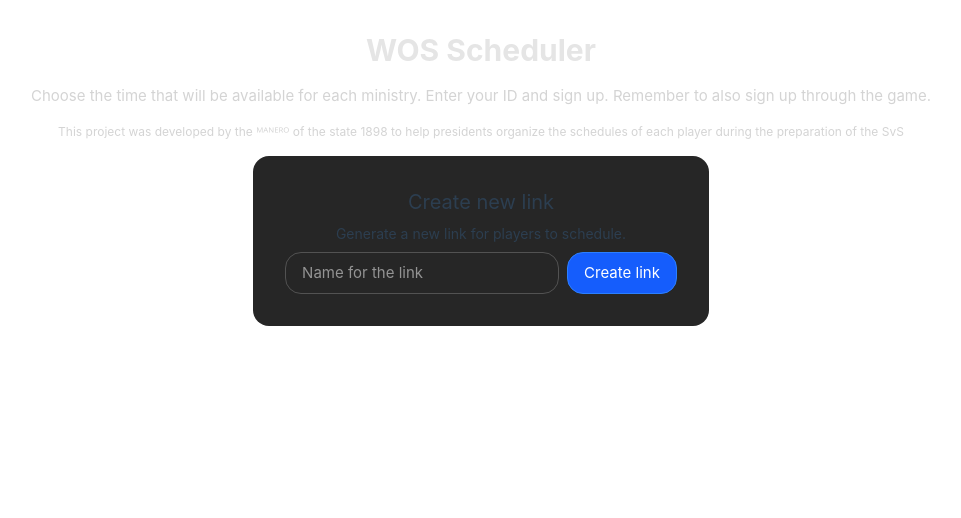
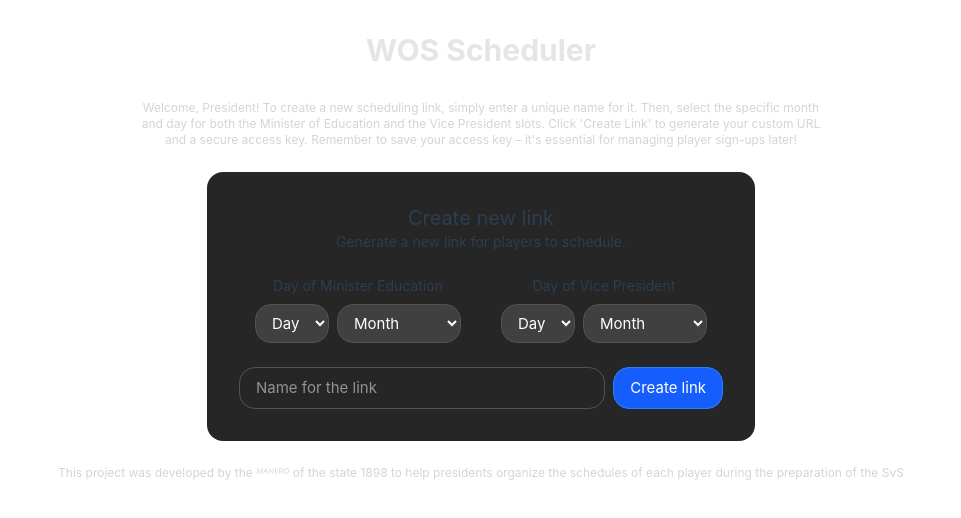
Before and after one commit to rafaeldiastd/schedulesvs, a Vue app: page / in a window 1280 px wide. Shown: the top 518 px of the page, without its empty margins (159-1120 px from the left). Built offline with nearby package versions, Linux system fonts and the light colour scheme.

Commit message:
refresh infos

```diff
--- a/src/App.vue
+++ b/src/App.vue
@@ -15,18 +15,76 @@
       <h2 v-if="linkId"> {{ currentLinkName }}</h2>
       <h2 v-if="!linkId"> {{ newLinkName }}</h2>
 
-      <span class="text-md text-neutral-300 text-center">Choose the time that will be available for each ministry.
-        Enter your ID and sign up. Remember to also sign up through the game.</span>
-      <span class="text-xs text-neutral-300 p-2 text-center">This project was developed by the ᴹᴬᴺᴱᴿᴼ of the state 1898
-        to help presidents organize the schedules of each player during the preparation of the SvS</span>
-      <div v-if="!linkId && !accessKey" class="flex flex-col gap-2 bg-neutral-800 p-8 rounded-2xl  text-center">
+      <span class="text-xs text-neutral-300 text-center max-w-[720px] p-4">Welcome, President! To create a new
+        scheduling
+        link, simply enter a unique name for it. Then, select the specific month and day for both the Minister of
+        Education and the Vice President slots. Click 'Create Link' to generate your custom URL and a secure access key.
+        Remember to save your access key – it's essential for managing player sign-ups later!</span>
+
+      <div v-if="!linkId && !accessKey" class="flex flex-col bg-neutral-800 p-8 rounded-2xl  text-center">
         <h2 class="text-xl font-normal">Create new link</h2>
         <p class="text-sm text-muted-foreground">Generate a new link for players to schedule.</p>
-        <div class="flex gap-2 items-center justify-center">
+        <div class="grid grid-cols-2 gap-2 items-center justify-center">
+
+          <div class="md:col-span-1 col-span-2 flex-col gap-2 md:p-4">
+            <h2 class="text-sm py-2">Day of Minister Education</h2>
+            <div class="flex gap-2">
+
+              <select v-model="educationDay"
+                class="border rounded-2xl bg-neutral-700 border-neutral-600 text-white px-3 py-2 flex-1">
+                <option value="">Day</option>
+                <option v-for="day in 31" :key="day" :value="day">{{ day }}</option>
+              </select>
+              <select v-model="educationMonth"
+                class="border rounded-2xl bg-neutral-700 border-neutral-600 text-white px-3 py-2 flex-1">
+                <option value="">Month</option>
+                <option value="January">January</option>
+                <option value="February">February</option>
+                <option value="March">March</option>
+                <option value="April">April</option>
+                <option value="May">May</option>
+                <option value="June">June</option>
+                <option value="July">July</option>
+                <option value="August">August</option>
+                <option value="September">September</option>
+                <option value="October">October</option>
+                <option value="November">November</option>
+                <option value="December">December</option>
+              </select>
+            </div>
+          </div>
+          <div class="md:col-span-1 col-span-2 flex-col gap-2 md:p-4">
+            <h2 class="text-sm py-2">Day of Vice President</h2>
+            <div class="flex gap-2">
+              <select v-model="vicePresidentDay"
+                class="border rounded-2xl bg-neutral-700 border-neutral-600 text-white px-3 py-2 flex-1">
+                <option value="">Day</option>
+                <option v-for="day in 31" :key="day" :value="day">{{ day }}</option>
+              </select>
+              <select v-model="vicePresidentMonth"
+                class="border rounded-2xl bg-neutral-700 border-neutral-600 text-white px-3 py-2 flex-1">
+                <option value="">Month</option>
+                <option value="January">January</option>
+                <option value="February">February</option>
+                <option value="March">March</option>
+                <option value="April">April</option>
+                <option value="May">May</option>
+                <option value="June">June</option>
+                <option value="July">July</option>
+                <option value="August">August</option>
+                <option value="September">September</option>
+                <option value="October">October</option>
+                <option value="November">November</option>
+                <option value="December">December</option>
+              </select>
+            </div>
+          </div>
+          <div class="col-span-2 flex gap-2">
             <input id="linkName" v-model="newLinkName" type="text" placeholder="Name for the link"
-            class="border rounded-2xl bg-neutral-800 border-neutral-600  text-white px-4 py-2" />
+              class="border rounded-2xl bg-neutral-800 border-neutral-600  text-white px-4 py-2 flex-1" />
+
             <button @click="createLink" :disabled="loading"
-            class="border border-blue-500 rounded-2xl bg-blue-600 text-white px-4 py-2">
+              class="border border-blue-500 rounded-2xl bg-blue-600 text-white px-4 py-2 ">
               <template v-if="loading">
                 Creating...
               </template>
@@ -34,6 +92,8 @@
                 Create link
               </template>
             </button>
+          </div>
+
         </div>
 
       </div>
@@ -47,15 +107,20 @@
           <span class="text-xs text-neutral-400">Keep this key safe. It is required to remove players.</span>
         </div>
       </div>
-
-
     </div>
 
     <div v-if="linkId" class="md:col-span-6 col-span-12 flex flex-col gap-2 bg-neutral-900 p-8 rounded-2xl">
-      <div class="h-[100px]">
+      <div class="h-[150px]">
         <h2 class="text-2xl font-bold text-amber-500 text-center">Minister Education</h2>
+        <p class="text-center py-2">{{ formatStoredDate(linkEducationDate) }}</p>
         <p class="text-xs text-neutral-300 text-center pb-4">Training Capacity: +200 <br />Training Speed: +50%</p>
       </div>
+
+      <div v-if="slotsRemainingCount().education" class="text-green-500 text-center py-2"> {{
+        slotsRemainingCount().education }} slots remaining
+      </div>
+      <div v-if="linkId && !slotsRemainingCount().education" class="text-red-500 text-center py-2">No slots remaining for Minister Education</div>
+
       <div v-for="slot in timeSlots" :key="`education - ${slot}`">
         <template v-if="educationSlots[slot]">
           <div class="flex gap-2">
@@ -63,10 +128,9 @@
               class="w-full flex items-center justify-between gap-2 text-center border border-neutral-700 rounded-2xl bg-neutral-800 text-neutral-500 px-4 py-2">
               <div class="flex items-center gap-2">
                 <img :src="educationSlots[slot].avatar_image" alt="Avatar" class="w-6 h-6 rounded-full" />
-                <img v-if="educationSlots[slot].stove_lv > 35"
-                  :src="educationSlots[slot].stove_lv_content" alt="Stove Level" class="w-6 h-6 rounded-full" />
-                <span v-else
-                  class="text-xs text-neutral-400">Lv. {{ educationSlots[slot].stove_lv }}</span>
+                <img v-if="educationSlots[slot].stove_lv > 35" :src="educationSlots[slot].stove_lv_content"
+                  alt="Stove Level" class="w-6 h-6 rounded-full" />
+                <span v-else class="text-xs text-neutral-400">Lv. {{ educationSlots[slot].stove_lv }}</span>
                 <span class=""> {{ educationSlots[slot].player_name }}</span>
               </div>
               <span class="">{{ educationSlots[slot].player_id }}</span>
@@ -79,17 +143,24 @@
         </template>
         <template v-else>
           <button v-if="linkId" @click="openSignupModal('education', slot)" :disabled="playerHasSlot('education')"
-            class=" w-full border border-neutral-700 rounded-2xl bg-neutral-800 text-white px-4 py-2">{{ slot }}
+            class=" w-full border border-neutral-700 rounded-2xl bg-neutral-800 text-white px-4 py-2">{{
+              formatStoredDate(linkEducationDate) }} / {{ slot }}
             UTC</button>
         </template>
       </div>
     </div>
     <div v-if="linkId" class="md:col-span-6 col-span-12 flex flex-col gap-2 bg-neutral-900 p-8 rounded-2xl">
-      <div class="h-[100px]">
+      <div class="h-[150px]">
         <h2 class="text-2xl font-bold text-amber-500 text-center">Vice President</h2>
+        <p class="text-center py-2">{{ formatStoredDate(linkVicePresidentDate) }}</p>
         <p class="text-xs text-neutral-300 text-center pb-4"> Construction Speed: +10% <br /> Search Speed: +10% <br />
           Training Speed: +10%</p>
       </div>
+
+      <div v-if="slotsRemainingCount().vice_president" class="text-green-500 text-center py-2"> {{
+        slotsRemainingCount().vice_president }} slots remaining
+      </div>
+      <div v-if="linkId && !slotsRemainingCount().vice_president" class="text-red-500 text-center py-2">No slots remaining for Vice President</div>
       <div v-for="slot in timeSlots" :key="`vice - president - ${slot}`">
         <template v-if="vicePresidentSlots[slot]">
           <div class="flex gap-2">
@@ -97,21 +168,25 @@
               class="w-full flex items-center justify-between gap-2 text-center border border-neutral-700 rounded-2xl bg-neutral-800 text-neutral-500 px-4 py-2">
               <div class="flex items-center gap-2">
                 <img :src="vicePresidentSlots[slot].avatar_image" alt="Avatar" class="w-6 h-6 rounded-full" />
-                <img v-if="vicePresidentSlots[slot].stove_lv > 35"
-                  :src="vicePresidentSlots[slot].stove_lv_content" alt="Stove Level" class="w-6 h-6 rounded-full" />
-                <span v-else
-                  class="text-xs text-neutral-400">Lv. {{ vicePresidentSlots[slot].stove_lv }}</span>
+                <img v-if="vicePresidentSlots[slot].stove_lv > 35" :src="vicePresidentSlots[slot].stove_lv_content"
+                  alt="Stove Level" class="w-6 h-6 rounded-full" />
+                <span v-else class="text-xs text-neutral-400">Lv. {{ vicePresidentSlots[slot].stove_lv }}</span>
                 <span class=""> {{ vicePresidentSlots[slot].player_name }}</span>
               </div>
               <span class="">{{ vicePresidentSlots[slot].player_id }}</span>
             </div>
+
+            <button v-if="accessKey" @click="removePlayer(vicePresidentSlots[slot].id, 'education')"
+              class="border border-red-400 rounded-2xl bg-red-600 text-white p-2">
+              <XIcon class="w-4 h-4" />
+            </button>
           </div>
         </template>
         <template v-else>
-
           <button v-if="linkId" @click="openSignupModal('vice_president', slot)"
             :disabled="playerHasSlot('vice_president')"
-            class=" w-full border border-neutral-700 rounded-2xl bg-neutral-800 text-white px-4 py-2">
+            class=" w-full border border-neutral-700 rounded-2xl bg-neutral-800 text-white px-4 py-2">{{
+              formatStoredDate(linkVicePresidentDate) }} /
             {{ slot }} UTC
           </button>
         </template>
@@ -125,7 +200,6 @@
         Check Access Key
       </button>
       <p v-if="accessKeyError" class="text-red-500 text-sm mt-2">{{ accessKeyError }}</p>
-
     </div>
 
     <div v-if="showSignupModal" class="fixed top-auto left-auto bg-neutral-800 p-6 z-50 rounded-2xl">
@@ -154,6 +228,11 @@
         <p v-if="signupError" class="text-red-500 text-sm">{{ signupError }}</p>
       </div>
     </div>
+
+    <span class="col-span-12 text-xs text-neutral-300 p-2 text-center">This project was developed by the ᴹᴬᴺᴱᴿᴼ of the
+      state
+      1898
+      to help presidents organize the schedules of each player during the preparation of the SvS</span>
   </div>
 </template>
 
@@ -189,6 +268,11 @@ const timeSlots = ref([]);
 const educationSlots = ref({});
 const vicePresidentSlots = ref({});
 
+const educationDay = ref('');
+const educationMonth = ref('');
+const vicePresidentDay = ref('');
+const vicePresidentMonth = ref('');
+
 const showSignupModal = ref(false);
 const currentSignupRole = ref('');
 const currentSignupSlot = ref('');
@@ -198,6 +282,22 @@ const signupError = ref('');
 const inputAccessKey = ref('');
 const accessKeyError = ref('');
 
+// Computed property to calculate slots remaining
+const slotsRemainingCount = () => {
+  if (!linkId.value) return 0;
+
+  const educationCount = Object.keys(educationSlots.value).length;
+  const vicePresidentCount = Object.keys(vicePresidentSlots.value).length;
+
+  const totalSlots = timeSlots.value.length;
+  const maxEducationSlots = Math.floor(totalSlots / 2); // Assuming half for education
+  const maxVicePresidentSlots = Math.ceil(totalSlots / 2); // Assuming half for vice president
+
+  return {
+    education: maxEducationSlots - educationCount,
+    vice_president: maxVicePresidentSlots - vicePresidentCount
+  };
+};
 
 const generateSign = (data) => {
   const sortedKeys = Object.keys(data).sort();
@@ -301,15 +401,60 @@ const createLink = async () => {
     return;
   }
 
-  const newAccessKey = uuidv4();
+  // --- NEW ID GENERATION LOGIC ---
+  const today = new Date();
+  const year = today.getFullYear();
+  const month = String(today.getMonth() + 1).padStart(2, '0'); // Months are 0-indexed
+  const day = String(today.getDate()).padStart(2, '0');
+  const dateSegment = `${year}${month}${day}`;
+
+  // Sanitize link name for URL-friendly segment
+  const sanitizedName = newLinkName.value
+    .toLowerCase()
+    .replace(/[^a-z0-9\s-]/g, '') // Remove special characters except alphanumeric, spaces, and hyphens
+    .trim()
+    .replace(/\s+/g, '-'); // Replace spaces with hyphens
+
+  const nameSegment = sanitizedName.substring(0, 15).replace(/^-+|-+$/g, ''); // Take first 15 chars, remove leading/trailing hyphens
+
+  // Generate 4 random alphanumeric characters
+  const randomChars = Math.random().toString(36).substring(2, 6); // Gets 4 random alphanumeric chars
+
+  const customLinkId = `${dateSegment}-${nameSegment}-${randomChars}`;
+  // --- END NEW ID GENERATION LOGIC ---
+
+  const newAccessKey = uuidv4(); // Access key can remain a UUID for strong uniqueness
+
+  // Adicionar validação para as novas datas
+  if (!educationDay.value || !educationMonth.value || !vicePresidentDay.value || !vicePresidentMonth.value) {
+    errorMessage.value = 'Please select the day and month for both ministries.';
+    loading.value = false;
+    return;
+  }
+
+
   try {
     const { data, error } = await supabase
       .from('links')
-      .insert({ name: newLinkName.value, access_key: newAccessKey })
+      .insert({
+        id: customLinkId, // Use the new custom ID here
+        name: newLinkName.value,
+        access_key: newAccessKey,// Novos campos de data sendo inseridos
+        education_date: `${educationMonth.value}-${educationDay.value}`,
+        vice_president_date: `${vicePresidentMonth.value}-${vicePresidentDay.value}`
+      })
       .select()
       .single();
 
-    if (error) throw error;
+    if (error) {
+      if (error.code === '23505') { // Unique violation error code
+        // Handle potential ID collision (unlikely with random suffix, but good to plan)
+        errorMessage.value = 'A link with a very similar ID already exists. Please try again or slightly modify the name.';
+        loading.value = false;
+        return;
+      }
+      throw error;
+    }
 
     generatedLink.value = `${window.location.origin}?linkId=${data.id}`;
     generatedAccessKey.value = newAccessKey;
@@ -323,18 +468,24 @@ const createLink = async () => {
   }
 };
 
+const linkEducationDate = ref('');
+const linkVicePresidentDate = ref('');
+
 const fetchLinkDetails = async () => {
   errorMessage.value = '';
   loading.value = true;
   try {
     const { data, error } = await supabase
       .from('links')
-      .select('name')
+      .select('name, education_date, vice_president_date')
       .eq('id', linkId.value)
       .single();
 
     if (error) throw error;
     currentLinkName.value = data.name;
+    linkEducationDate.value = data.education_date;       // Atribuir o valor
+    linkVicePresidentDate.value = data.vice_president_date; // Atribuir o valor
+
   } catch (error) {
     console.error('Error fetching link details:', error);
     errorMessage.value = `Link not found or error: ${error.message}`;
@@ -344,6 +495,24 @@ const fetchLinkDetails = async () => {
   } finally {
     loading.value = false;
   }
+};
+
+const formatStoredDate = (dateString) => {
+  if (!dateString) return '';
+  // dateString will be in the format "MonthName-DayNumber" (e.g., "July-20")
+  const [monthName, day] = dateString.split('-');
+
+  const dayNumber = parseInt(day);
+
+  // Function to get the English ordinal suffix (st, nd, rd, th)
+  const getOrdinalSuffix = (num) => {
+    const s = ["th", "st", "nd", "rd"];
+    const v = num % 100;
+    return s[(v - 20) % 10] || s[v] || s[0];
+  };
+
+  // Construct the date string in "Month Day" format
+  return `${monthName} ${dayNumber}${getOrdinalSuffix(dayNumber)}`;
 };
 
 const fetchSlots = async () => {
@@ -529,10 +698,11 @@ const verifyAccessKey = async () => {
       accessKeyError.value = 'Invalid access key.';
       setTimeout(() => accessKeyError.value = '', 3000);
     } else {
+      // THIS IS THE CRITICAL LINE
       accessKey.value = inputAccessKey.value;
       successMessage.value = 'President access granted!';
       setTimeout(() => successMessage.value = '', 3000);
-      inputAccessKey.value = ''; // Clear input
+      inputAccessKey.value = ''; // This clears the input field, but accessKey.value should retain its value.
     }
   } catch (error) {
     console.error('Error verifying access key:', error);
@@ -555,6 +725,8 @@ const copyToClipboard = (text) => {
 // On component mount
 onMounted(() => {
   generateTimeSlots();
+  slotsRemainingCount();
+
   const urlParams = new URLSearchParams(window.location.search);
   const idFromUrl = urlParams.get('linkId');
   const keyFromUrl = urlParams.get('accessKey'); // Optional: for direct admin link
```
Also changed, not shown: 1 other file (tests, documents, lock files or other folders). Lines whose indentation alone changed are shown as unchanged.
